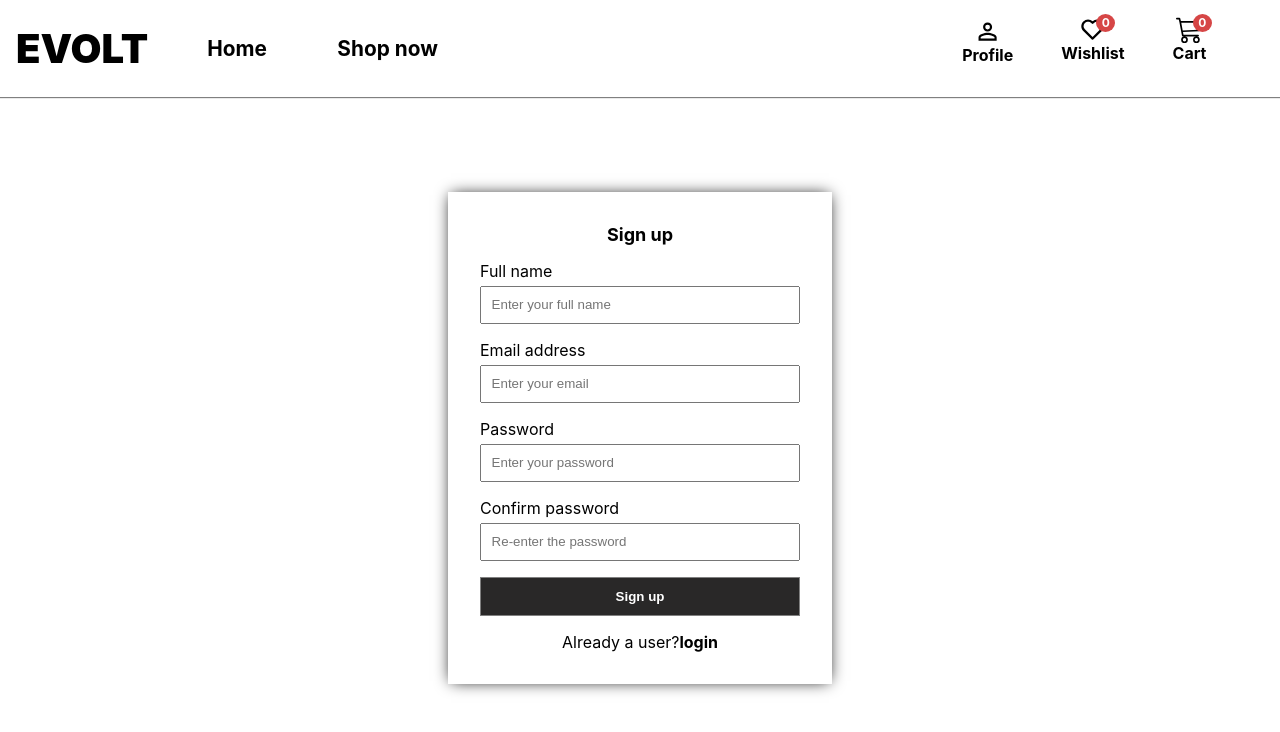
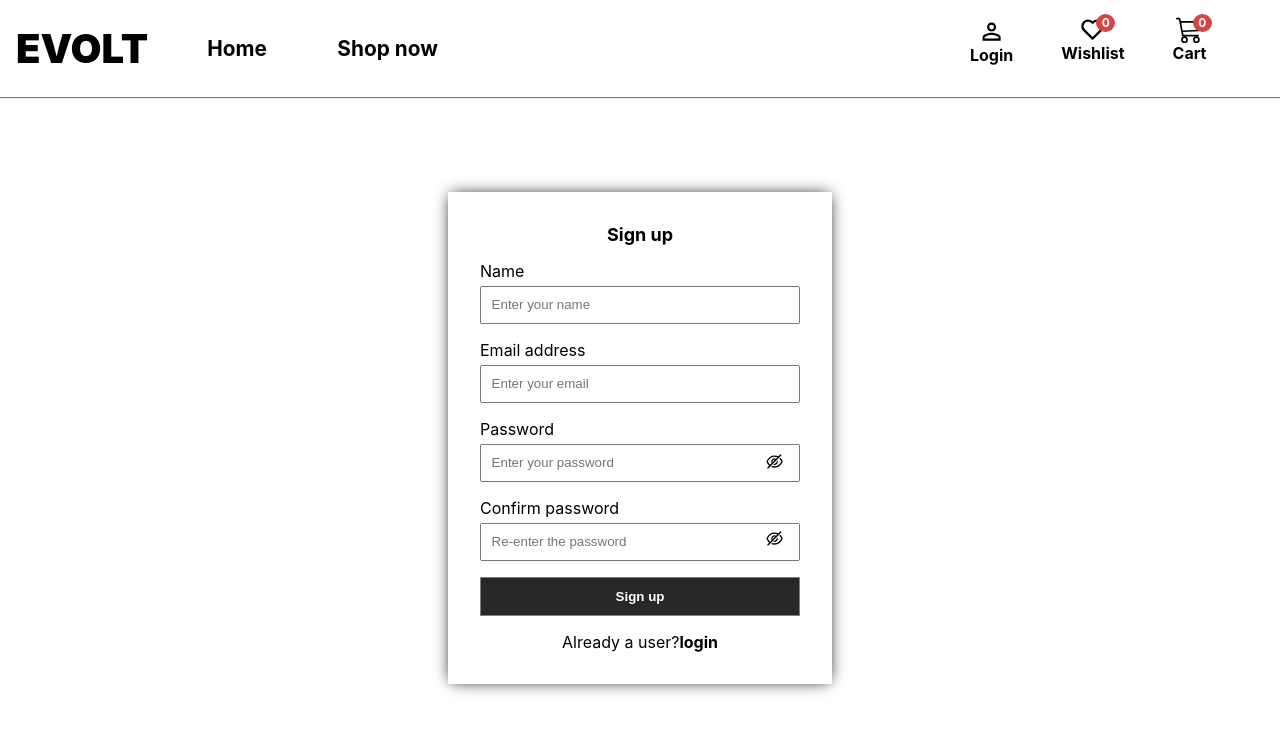
Before and after one commit to svmanjula/TrendsZone, a React (Create React App) app: page /signup in a window 1280 px wide. Shown: the top 732 px of the page. Built offline with nearby package versions, Linux system fonts and the light colour scheme; no server answers.

Commit message:
updated the loginpage

```diff
--- a/package.json
+++ b/package.json
@@ -7,8 +7,10 @@
     "@testing-library/react": "^13.4.0",
     "@testing-library/user-event": "^13.5.0",
     "axios": "^1.2.0",
+    "firebase": "^9.15.0",
     "react": "^18.2.0",
     "react-dom": "^18.2.0",
+    "react-google-button": "^0.7.2",
     "react-icons": "^4.6.0",
     "react-router-dom": "^6.4.3",
     "web-vitals": "^2.1.4"
--- a/src/components/Header/Header.js
+++ b/src/components/Header/Header.js
@@ -7,12 +7,17 @@ import { Link, useLocation } from "react-router-dom";
 import { FaRegUserCircle } from "react-icons/fa";
 import { CartContext } from "../../context/CartContext/CartContext";
 import { FilterContext } from "../../context/FilterContext/FilterContext";
+import { AuthContext } from "../../context/AuthContext/AuthContext";
 
 const Header = () => {
   const [hamburgerClick, setHamburgerClick] = useState(false);
   const location = useLocation();
+  const { authUser, logout } = useContext(AuthContext);
 
-  const { filterDispatch, filterState:{bySearch} } = useContext(FilterContext);
+  const {
+    filterDispatch,
+    filterState: { bySearch },
+  } = useContext(FilterContext);
 
   const {
     productState: { wishlist, cart },
@@ -82,7 +87,7 @@ const Header = () => {
           onChange={(e) => {
             filterDispatch({
               type: "FILTER_BY_SEARCH",
-              payload:e.target.value,
+              payload: e.target.value,
             });
           }}
           value={bySearch}
@@ -95,7 +100,21 @@ const Header = () => {
           className=" linkStyle nav-element media-query nav-profile"
         >
           <MdPersonOutline className="nav-icons " />
-          <div className="icon-type">Profile</div>
+          <div className="icon-type">
+            {" "}
+            {authUser ? (
+              <div
+                onClick={() => {
+                  logout();
+                }}
+              >
+                {" "}
+                Logout{" "}
+              </div>
+            ) : (
+              <div>Login </div>
+            )}{" "}
+          </div>
         </Link>
 
         <Link to="/wishlist" className="nav-element linkStyle ">
--- /dev/null
+++ b/src/context/AuthContext/AuthContext.js
@@ -0,0 +1,47 @@
+import {
+  createUserWithEmailAndPassword,
+  onAuthStateChanged,
+  signInWithEmailAndPassword,
+  signOut,
+} from "firebase/auth";
+import { createContext, useEffect, useState } from "react";
+import { auth } from "../../firebase/Firebase";
+
+export const AuthContext = createContext();
+
+export const AuthContextProvider = ({ children }) => {
+  const [authUser, setAuthUser] = useState("");
+
+  const signin = (email, password, name, confirmPassword) =>
+    createUserWithEmailAndPassword(
+      auth,
+      email,
+      password,
+      name,
+      password === confirmPassword && password
+    );
+
+  const login = (email, password) =>
+    signInWithEmailAndPassword(auth, email, password);
+
+  const logout = () => signOut(auth);
+
+  useEffect(() => {
+    const listen = onAuthStateChanged(auth, (user) => {
+      if (user) {
+        setAuthUser(user);
+      } else {
+        setAuthUser(null);
+      }
+    });
+
+    return listen;
+  }, []);
+
+  console.log(authUser);
+  return (
+    <AuthContext.Provider value={{ signin, login, logout, authUser }}>
+      {children}
+    </AuthContext.Provider>
+  );
+};
--- a/src/context/CartContext/CartReducer.js
+++ b/src/context/CartContext/CartReducer.js
@@ -51,7 +51,7 @@ export const CartReducer = (productState, action) => {
         cart: [
           ...productState.cart.filter((product) =>
           product.id === action.payload.id
-              ? (product.qty = action.payload - 1)
+              ? (product.qty = action.payload.qty - 1)
               : product.qty
           ),
         ],
--- /dev/null
+++ b/src/firebase/Firebase.js
@@ -0,0 +1,18 @@
+import { initializeApp } from "firebase/app";
+import { getAuth } from "firebase/auth";
+
+const firebaseConfig = {
+  apiKey: "AIzaSyDJfGK3eVoxHFwXnDfoxVxB3T3j6JnXFkk",
+  authDomain: "ecom-app-9d08e.firebaseapp.com",
+  projectId: "ecom-app-9d08e",
+  storageBucket: "ecom-app-9d08e.appspot.com",
+  messagingSenderId: "384581713217",
+  appId: "1:384581713217:web:1b8867daa95132429435c0",
+  measurementId: "G-FNTYEXNMS5"
+};
+
+// Initialize Firebase
+export const app = initializeApp(firebaseConfig);
+
+// Initialize Firebase Authentication and get a reference to the service
+export const auth = getAuth(app);
--- a/src/index.js
+++ b/src/index.js
@@ -5,10 +5,12 @@ import App from "./App";
 import { BrowserRouter } from "react-router-dom";
 import CartProvider from "./context/CartContext/CartContext";
 import FilterProvider from "./context/FilterContext/FilterContext";
+import { AuthContextProvider } from "./context/AuthContext/AuthContext";
 
 const root = ReactDOM.createRoot(document.getElementById("root"));
 root.render(
   <React.StrictMode>
+    <AuthContextProvider>
     <FilterProvider>
       <CartProvider>
         <BrowserRouter>
@@ -16,5 +18,6 @@ root.render(
         </BrowserRouter>
       </CartProvider>
     </FilterProvider>
+    </AuthContextProvider>
   </React.StrictMode>
 );
--- a/src/pages/CheckoutPage/CheckoutPage.js
+++ b/src/pages/CheckoutPage/CheckoutPage.js
@@ -11,6 +11,7 @@ const CheckoutPage = () => {
     productState: { cart },
     productDispatch,
   } = useContext(CartContext);
+
 
   const [total, setTotal] = useState(0);
 
@@ -59,7 +60,7 @@ const CheckoutPage = () => {
                     <Rating rating={cartProduct.rating.rate} />
                     <span className="cart-product-qty-container ">
                       <span>Quantity:</span>
-                      {cartProduct.qty === 1 ? (
+                      {(cartProduct.qty === 1) ? (
                         <button
                           onClick={() => {
                             productDispatch({
--- a/src/pages/LoginPage/LoginPage.css
+++ b/src/pages/LoginPage/LoginPage.css
@@ -3,15 +3,12 @@
   flex-direction: column;
   width: 20rem;
   position: absolute;
-
   box-shadow: 0 0 15px -3px;
   padding: 2rem;
   margin-top: 12rem;
-
-
 }
 
-.profile-container{
+.profile-container {
   display: flex;
   justify-content: center;
 }
@@ -25,6 +22,12 @@
   color: white;
 }
 
+.danger-varient{
+  color: red;
+  border: 1px solid red;
+  background-color: white;
+}
+
 .container-title {
   font-size: large;
   font-weight: bolder;
@@ -36,16 +39,13 @@ input {
   margin-top: 0.3rem;
 }
 
-
-
-.container>label {
+.container > label {
   margin-top: 1rem;
 }
 
 .test {
   background-color: white;
   color: rgb(41, 40, 40);
-    ;
 }
 
 .container-text {
@@ -58,3 +58,21 @@ input {
   text-decoration: none;
   font-weight: bolder;
 }
+
+.display-icon {
+  position: absolute;
+  bottom: 12rem;
+  right: 3rem;
+  font-size: larger;
+}
+.signUp-display-icon {
+  position: absolute;
+  bottom: 13.3rem;
+  right: 3rem;
+    font-size: larger;
+
+}
+.confirm-pswrd-display-icon{
+    position: absolute;
+  bottom: 8.5rem;
+}
--- a/src/pages/LoginPage/LoginPage.js
+++ b/src/pages/LoginPage/LoginPage.js
@@ -1,33 +1,97 @@
-import React from "react";
+import React, { useContext, useState } from "react";
 import Header from "../../components/Header/Header";
 import "./LoginPage.css";
-import { Link } from "react-router-dom";
+import { Link, useNavigate } from "react-router-dom";
+import { AiOutlineEyeInvisible, AiOutlineEye } from "react-icons/ai";
+import { AuthContext } from "../../context/AuthContext/AuthContext";
 
 const Loginpage = () => {
+  const { login } = useContext(AuthContext);
+  const [email, setEmail] = useState("");
+  const [password, setPassword] = useState("");
+  const [error, setError] = useState("");
+  const [displayPassword, setDiplayPassword] = useState(false);
+
+  const handlePassword = () => {
+    setDiplayPassword(!displayPassword);
+  };
+
+  const navigate = useNavigate();
+
+  const handleLogin = (e) => {
+    e.preventDefault();
+    login(email, password)
+      .then((userCredential) => navigate("/product"))
+      .catch((error) => setError(error));
+  };
+
   return (
     <div>
       <Header />
-      <div className="profile-container" >
 
-      <div className="container">
+      <div className="profile-container">
+        <form
+          className="container"
+          type="submit"
+          onSubmit={(e) => handleLogin(e)}
+        >
           <div className="container-title">Login </div>
 
+          {error && (
+            <button className="button  danger-varient">{error.message} </button>
+          )}
+
           <label>Email address </label>
-        <input placeholder="Enter your email" type="text" />
+          <input
+            placeholder="Enter your email"
+            type="email"
+            value={email}
+            autocomplete="on"
+            onChange={(e) => {
+              setEmail(e.target.value);
+            }}
+          />
 
           <label>Password</label>
-        <input placeholder="Enter your password" type="password" />
-
-        <button className="button test">Login with test credentials</button>
-        <button className="button ">Login</button>
+          <input
+            placeholder="Enter your password"
+            type="password"
+            autocomplete="on"
+            onChange={(e) => {
+              setPassword(e.target.value);
+            }}
+            value={password}
+            type={displayPassword ? "text" : "password"}
+          />
+          {displayPassword ? (
+            <AiOutlineEye
+              onClick={() => handlePassword()}
+              className="display-icon"
+            />
+          ) : (
+            <AiOutlineEyeInvisible
+              onClick={() => handlePassword()}
+              className="display-icon"
+            />
+          )}
+          <button
+            className="button test"
+            onClick={() => {
+              navigate("/product");
+            }}
+          >
+            Login with test credentials
+          </button>
+          <button className="button" type="submit">
+            Login
+          </button>
           <div className="container-text">
             Not a user?
             <Link className="container-nav" to="/signup">
-
               signup
             </Link>
           </div>
-      </div>
+        </form>
       </div>
     </div>
   );
--- a/src/pages/SignupPage/SignupPage.js
+++ b/src/pages/SignupPage/SignupPage.js
@@ -1,37 +1,135 @@
-import React from "react";
+import React, { useContext, useState } from "react";
 import Header from "../../components/Header/Header";
 import "../LoginPage/LoginPage.css";
-import { Link } from "react-router-dom";
+import { Link, useNavigate } from "react-router-dom";
+import { AiOutlineEye, AiOutlineEyeInvisible } from "react-icons/ai";
+import { AuthContext } from "../../context/AuthContext/AuthContext";
 
 const Signuppage = () => {
+  const { signin } = useContext(AuthContext);
+
+  const [email, setEmail] = useState("");
+
+  const [name, setName] = useState("");
+
+  const [password, setPassword] = useState("");
+
+  const [error, setError] = useState("");
+
+  const [confirmPassword, setConfirmPassword] = useState("");
+
+  const [displayPassword, setDiplayPassword] = useState(false);
+
+  const [displayConfirmedPswrd, setDisplayConfirmedPswrd] = useState(false);
+
+  const navigate = useNavigate();
+
+  const handlePassword = () => {
+    setDiplayPassword(!displayPassword);
+  };
+
+  const handleConfirmPassword = () => {
+    setDisplayConfirmedPswrd(!displayConfirmedPswrd);
+  };
+
+  const handleSignup = (e) => {
+    e.preventDefault();
+
+    signin(email, password, name, confirmPassword)
+      .then((userCredential) => navigate("/login"))
+      .catch((error) => setError(error));
+  };
+
   return (
     <div>
       <Header />
       <div className="profile-container">
-        <div className="container">
+        <form
+          type="submit"
+          className="container"
+          onSubmit={(e) => handleSignup(e)}
+        >
           <div className="container-title">Sign up </div>
+          {error && (
+            <button className="button  danger-varient">{error.message} </button>
+          )}
 
-          <label>Full name </label>
-          <input placeholder="Enter your full name" type="text" />
-
+          <label>Name</label>
+          <input
+            placeholder="Enter your name"
+            type="text"
+            onChange={(e) => {
+              setName(e.target.value);
+            }}
+            autocomplete="on"
+            value={name}
+          />
           <label>Email address </label>
-          <input placeholder="Enter your email" type="text" />
+          <input
+            placeholder="Enter your email"
+            type="text"
+            onChange={(e) => {
+              setEmail(e.target.value);
+            }}
+            autocomplete="on"
+            value={email}
+          />
 
           <label>Password</label>
-          <input placeholder="Enter your password" type="password" />
+          <input
+            placeholder="Enter your password"
+            type={displayPassword ? "text" : "password"}
+            onChange={(e) => {
+              setPassword(e.target.value);
+            }}
+            value={password}
+            autocomplete="on"
+          />
+          {displayPassword ? (
+            <AiOutlineEye
+              onClick={() => handlePassword()}
+              className="signUp-display-icon"
+            />
+          ) : (
+            <AiOutlineEyeInvisible
+              onClick={() => handlePassword()}
+              className="signUp-display-icon"
+            />
+          )}
 
           <label>Confirm password</label>
-          <input placeholder="Re-enter the password" type="password" />
+          <input
+            placeholder="Re-enter the password"
+            type={displayConfirmedPswrd ? "text" : "password"}
+            onChange={(e) => setConfirmPassword(e.target.value)}
+            value={confirmPassword}
+            autocomplete="on"
+          />
 
-          <button className="button ">Sign up</button>
+          {displayConfirmedPswrd ? (
+            <AiOutlineEye
+              onClick={() => handleConfirmPassword()}
+              className="signUp-display-icon confirm-pswrd-display-icon "
+            />
+          ) : (
+            <AiOutlineEyeInvisible
+              onClick={() => handleConfirmPassword()}
+              className="signUp-display-icon confirm-pswrd-display-icon "
+            />
+          )}
+
+          <button className="button " type="submit">
+            Sign up
+          </button>
           <div className="container-text">
             Already a user?
             <Link className="container-nav" to="/login">
               login
             </Link>
           </div>
-        </div>
+        </form>
       </div>
+
     </div>
   );
 };
--- /dev/null
+++ b/src/routes/ProtectedRoute.js
@@ -0,0 +1,14 @@
+import React, { useContext } from "react";
+import { Navigate } from "react-router-dom";
+import { AuthContext } from "../context/AuthContext/AuthContext";
+
+const ProtectedRoute = ({ children }) => {
+  const { authUser } = useContext(AuthContext);
+
+  if (!authUser) {
+  return  <Navigate to="/login" />;
+  }
+  return children;
+};
+
+export default ProtectedRoute;
```
Also changed, not shown: src/routes/Router.js (+25 -3 lines), 1 other file (tests, documents, lock files or other folders). Lines whose indentation alone changed are shown as unchanged.
